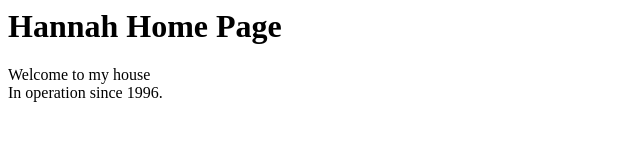
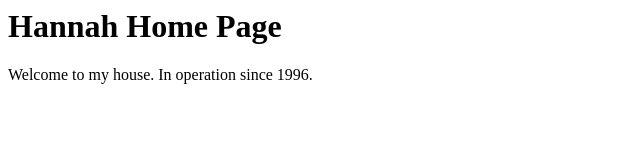
Before and after one commit to glowing07/website, a plain HTML site: page index.html in a window 1280 px wide. Shown: the whole page, without its empty margins (0-640 px from the left). Drawn offline with Linux system fonts and the light colour scheme.

Commit message:
Update index.html

```diff
--- a/index.html
+++ b/index.html
@@ -4,6 +4,6 @@
 </head>
 <body>
 <h1>Hannah Home Page</h1>
-Welcome to my house<br>
-In operation since 1996.
+<p>Welcome to my house. In operation since 1996.</p>
 </body>
+</html>
```
